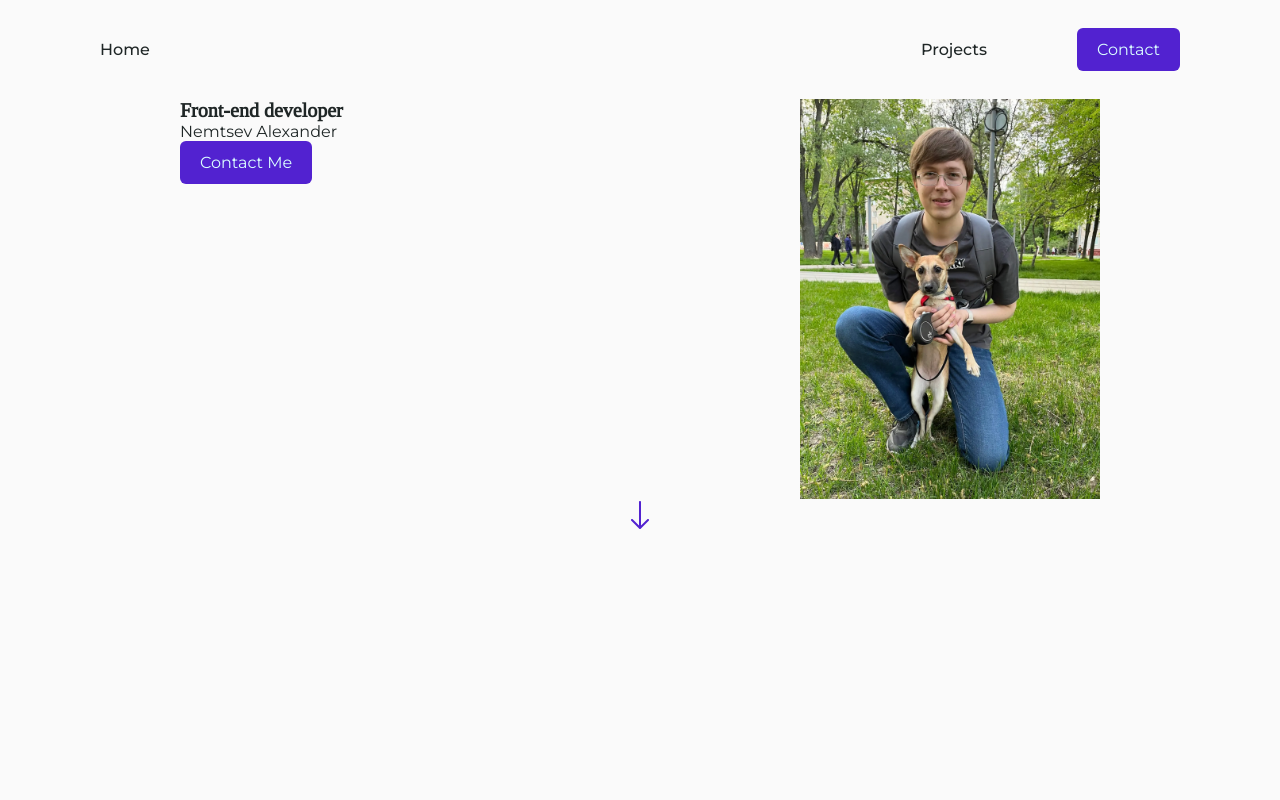
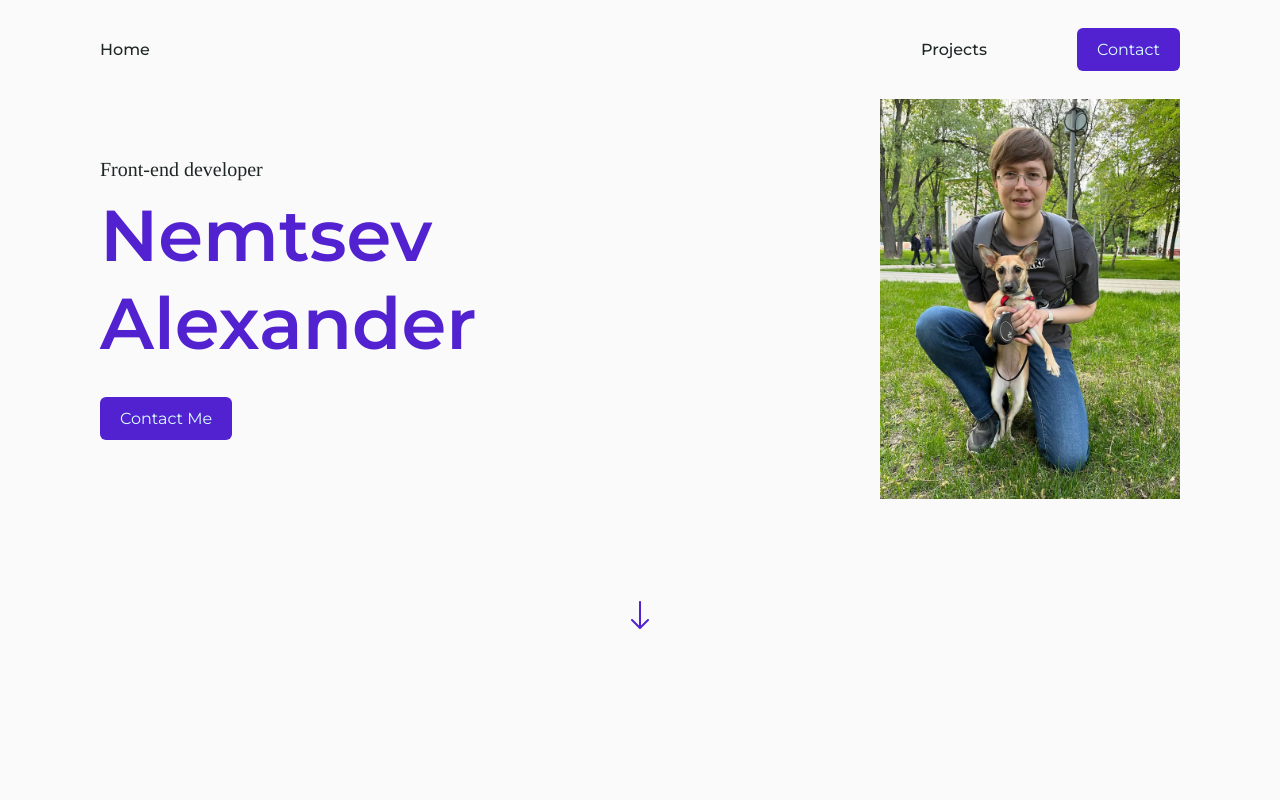
Before and after one commit to AlexNemtsev/portfolio, a React (Vite) app: page / in a window 1280 px wide. Shown: the top 800 px of the page. Built offline with nearby package versions, Linux system fonts and the light colour scheme.

Commit message:
refactor: add styled into the Main section

```diff
--- a/src/components/Section.tsx
+++ b/src/components/Section.tsx
@@ -5,7 +5,6 @@ interface SectionProps {
 }
 
 export const Section = styled.section<SectionProps>`
-  margin: 0 180px;
   ${(props) =>
     props.$minHeight &&
     css`
--- a/src/layout/AboutSection.tsx
+++ b/src/layout/AboutSection.tsx
@@ -5,7 +5,7 @@ import { SectionTitle } from '../components/SectionTitle';
 export const AboutSection = () => {
   return (
     <Section>
-      <SectionTitle>About me</SectionTitle>
+      <SectionTitle id="about">About me</SectionTitle>
       <StyledParagraph>
         Lorem ipsum dolor sit amet consectetur adipisicing elit. Numquam iste recusandae accusantium
         voluptatibus facere dolorem corrupti quae! Fugit ipsum, qui saepe quasi tempore quae
--- a/src/layout/MainSection.tsx
+++ b/src/layout/MainSection.tsx
@@ -3,27 +3,31 @@ import photo from '../assets/images/photo.webp';
 import { FlexWrapper } from '../components/FlexWrapper';
 import { HighlightedLink } from '../components/StyledLinks';
 import { Icon } from '../components/Icon';
-import { Section } from '../components/Section';
+import { Container } from '../components/Container';
 
 export const MainSection = () => {
   return (
-    <Section $minHeight="100vh" id="main">
-      <FlexWrapper $justify="space-between">
+    <FlexWrapper as={Section} $direction="column" id="main" $rowGap="100px">
+      <FlexWrapper as={Container} $justify="space-between" $align="center">
         <FlexWrapper $direction="column" $align="flex-start">
           <MainHeader>Front-end developer</MainHeader>
-          <span>Nemtsev Alexander</span>
-          <HighlightedLink href="">Contact Me</HighlightedLink>
+          <Name>Nemtsev Alexander</Name>
+          <HighlightedLink href="#contacts">Contact Me</HighlightedLink>
         </FlexWrapper>
         <StyledPhoto src={photo} alt="My photo" />
       </FlexWrapper>
       <FlexWrapper $justify="center">
-        <a href="">
+        <a href="#about">
           <Icon iconId="arrow" width="32" height="32" viewBox="0 0 32 32" />
         </a>
       </FlexWrapper>
-    </Section>
+    </FlexWrapper>
   );
 };
+
+const Section = styled.section`
+  min-height: 100vh;
+`;
 
 const StyledPhoto = styled.img`
   height: 400px;
@@ -32,5 +36,14 @@ const StyledPhoto = styled.img`
 const MainHeader = styled.h1`
   font-family: Tinos, serif;
   font-size: 20px;
+  font-weight: inherit;
   margin: 0;
 `;
+
+const Name = styled.span`
+  font-size: 72px;
+  color: ${(props) => props.theme.accentColor};
+  font-weight: 600;
+  max-width: 380px;
+  margin: 10px 0 30px;
+`;
```
Also changed, not shown: src/types/ProjectData.ts (renamed from src/types/ProjectData.tsx), src/types/styled.d.ts (renamed from src/styles/styled.d.ts).
